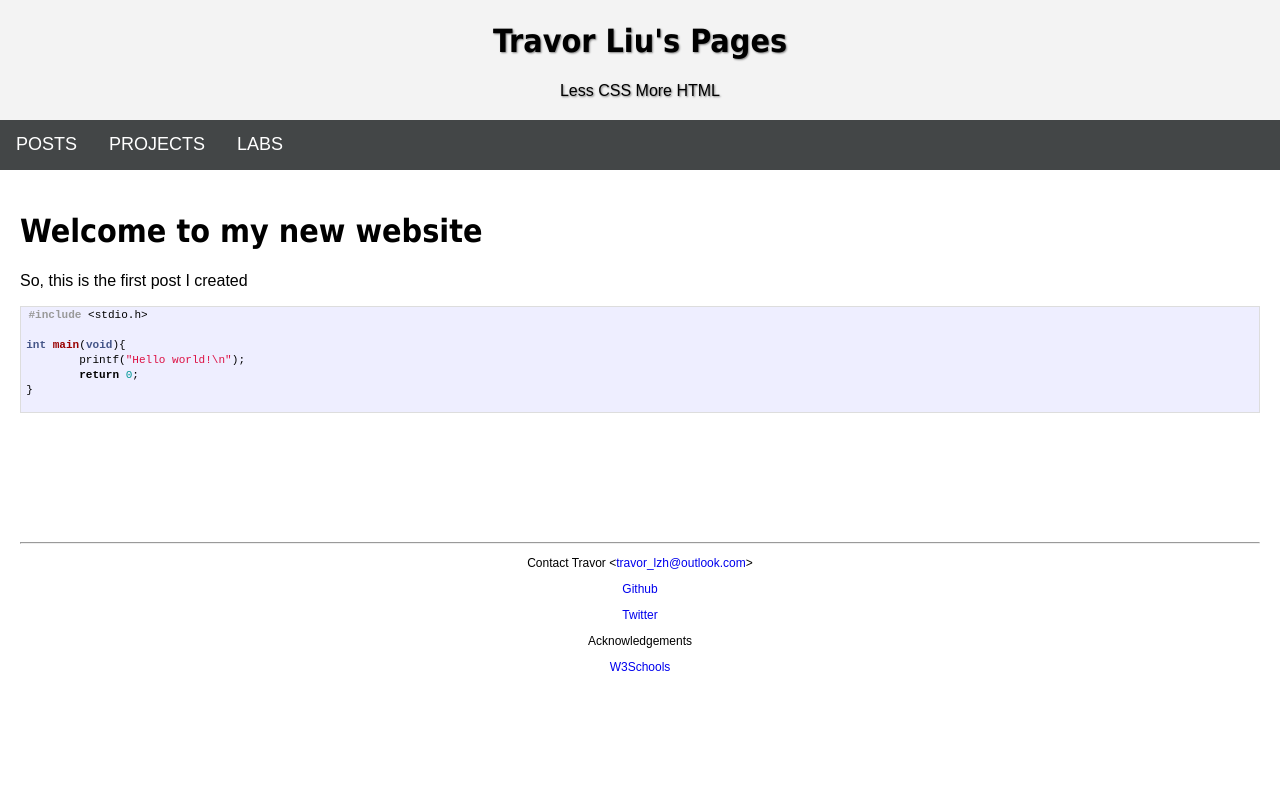
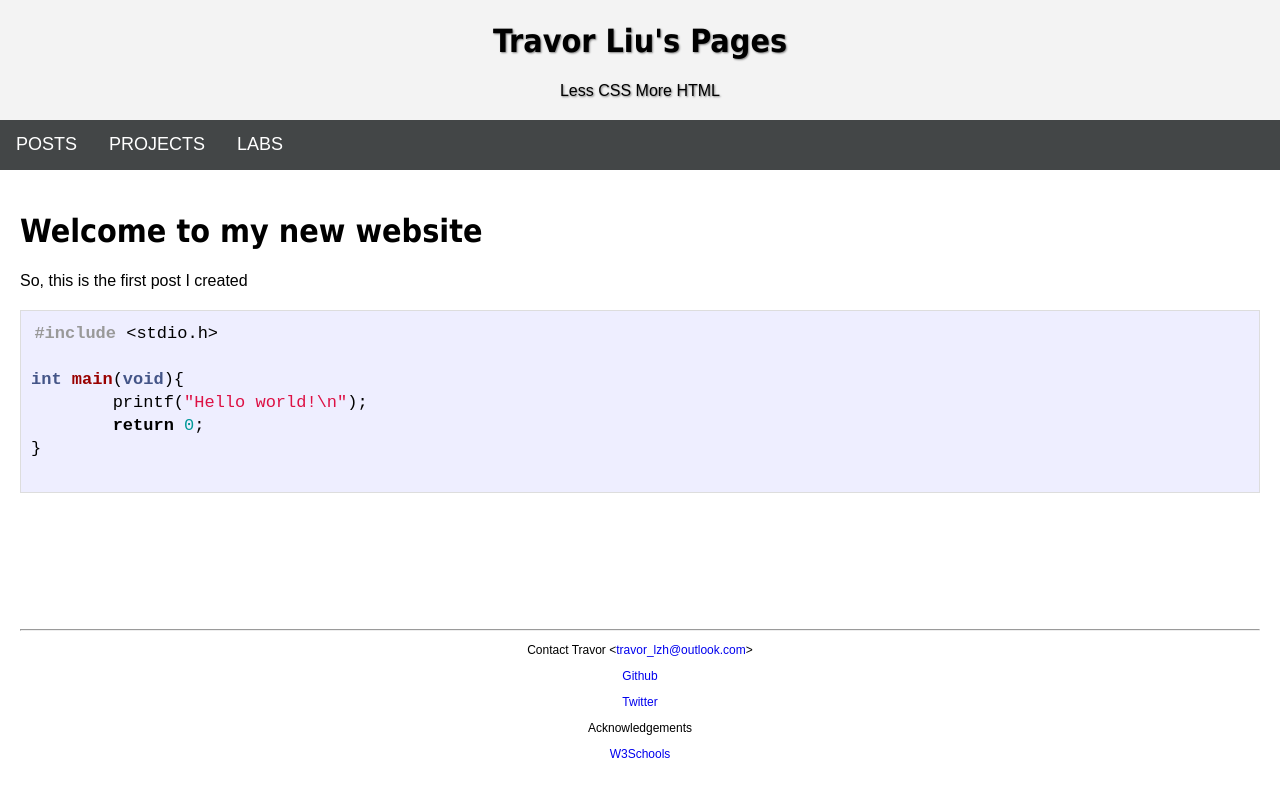
Before and after one commit to TravorLZH/travorlzh.github.io-old, a Jekyll site: the page built from _posts/2018-01-20-Welcome.md, in a window 1280 px wide. Shown: the top 797 px of the page. Built offline with Jekyll 4.4.1, drawn with Linux system fonts in a browser that asks for light colours; grey boxes are pictures that could not be loaded.

Commit message:
Adjust code style

```diff
--- a/assets/css/post_content.css
+++ b/assets/css/post_content.css
@@ -14,7 +14,11 @@
   #post pre {
     border: 1px solid #ddd;
     background-color: #eef;
-    padding: 0 .4em;
+	/* Modification */
+/*    padding: 0 .4em;*/
+	padding: 10px;
+	font-size: 20px;
+	/* End Modification */
   }
 
   #post ul,
@@ -26,7 +30,7 @@
     border: 1px solid #ddd;
     background-color: #eef;
     font-size: 85%;
-    padding: 0 .2em;
+    padding: 0 .2em;*/
   }
 
     #post pre code {
```
